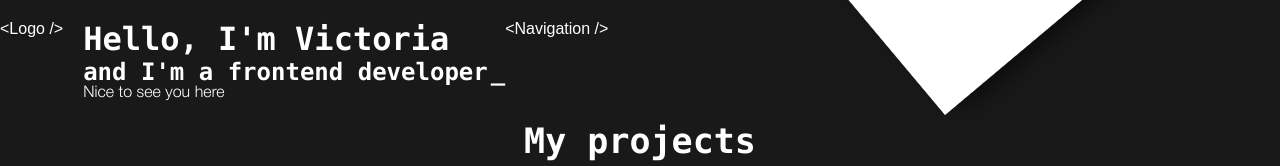
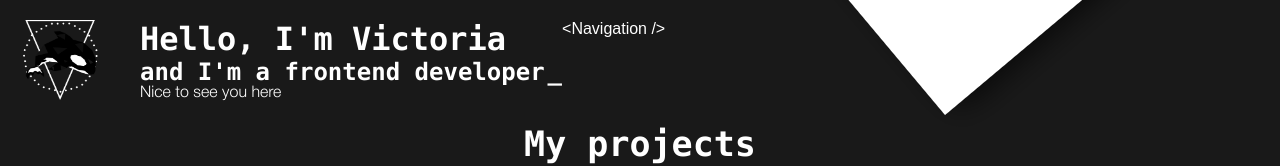
Before and after one commit to elkinuk/Elkin-Server, a Next.js app: page / in a window 1280 px wide. Shown: the top 166 px of the page. Built offline with nearby package versions, Linux system fonts and the light colour scheme; no server answers.

Commit message:
Add logo

```diff
--- /dev/null
+++ b/src/components/atoms/shared/Logo/Logo.js
@@ -0,0 +1,18 @@
+import React from 'react';
+
+import style from './style.module.scss';
+
+const Logo = () => {
+  return (
+    <a href="https://github.com/elkinny" target="_blank"
+      ><img
+        className={style.logo}
+        src="/img/orca.png"
+        alt="elkin logo"
+        width="80"
+        height="80"
+    /></a>
+   );
+}
+
+export default Logo;
--- /dev/null
+++ b/src/components/atoms/shared/Logo/style.module.scss
@@ -0,0 +1,3 @@
+.logo {
+  margin: 0 20px;
+}
--- a/src/components/atoms/shared/index.js
+++ b/src/components/atoms/shared/index.js
@@ -1,9 +1,11 @@
 import LinkSimple from './LinkSimple/LinkSimple'
 import SectionWrapper from './SectionWrapper/SectionWrapper'
 import Article from './Article/Article'
+import Logo from './Logo/Logo'
 
 export {
   LinkSimple,
   SectionWrapper,
-  Article
+  Article,
+  Logo
 }
--- a/src/components/base/Header/Header.js
+++ b/src/components/base/Header/Header.js
@@ -1,11 +1,13 @@
 import React from 'react';
+
+import { Logo } from './../../atoms/shared';
 
 import style from  './style.module.scss';
 
 const Header = () => {
   return (
     <header className={ style.header }>
-      {'<Logo />'}
+      <Logo />
       <div className={ style.title }>
         <h1>Hello, I'm Victoria</h1>
         <h2 className="moving-cursor">and I'm a frontend developer</h2>
```
